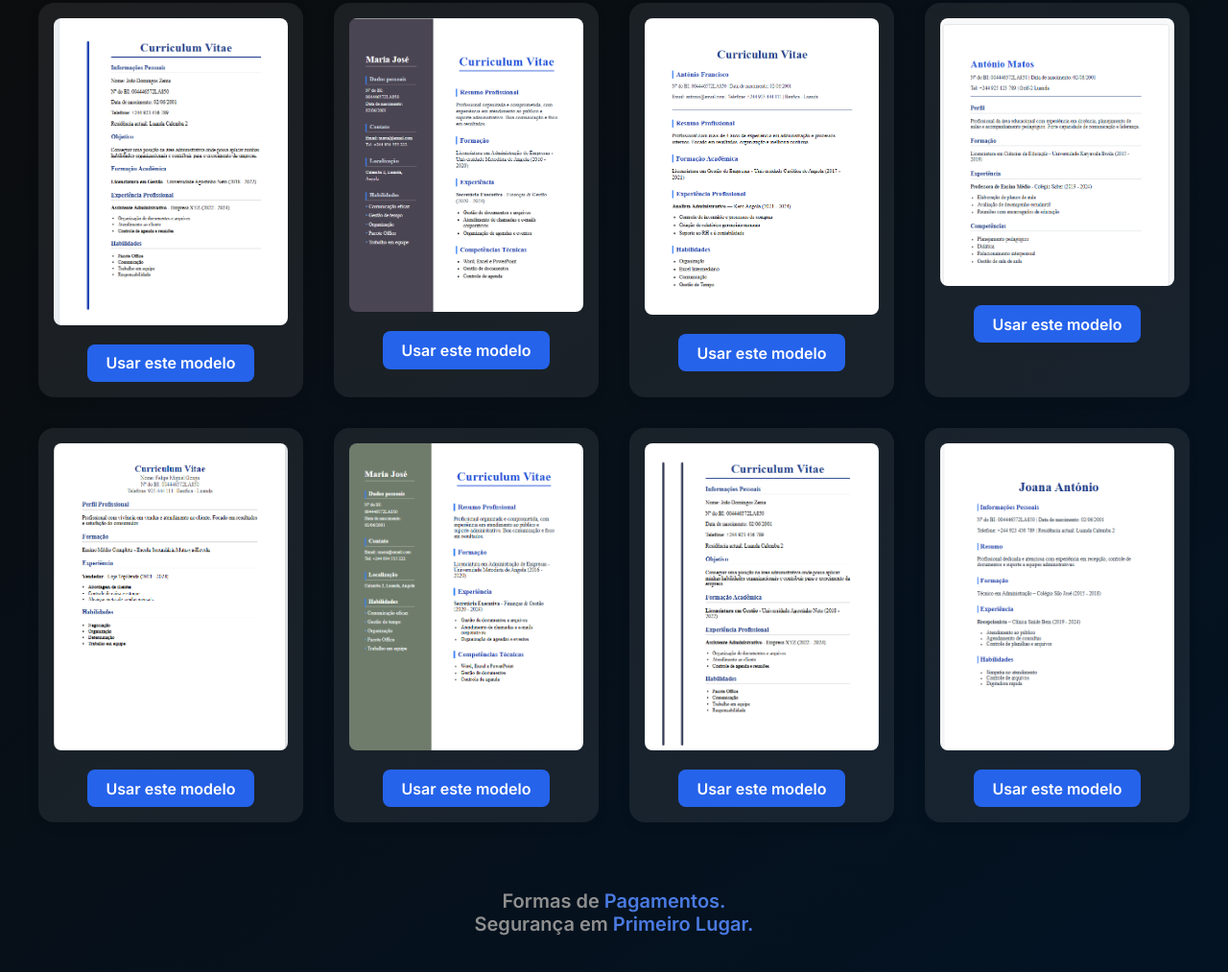
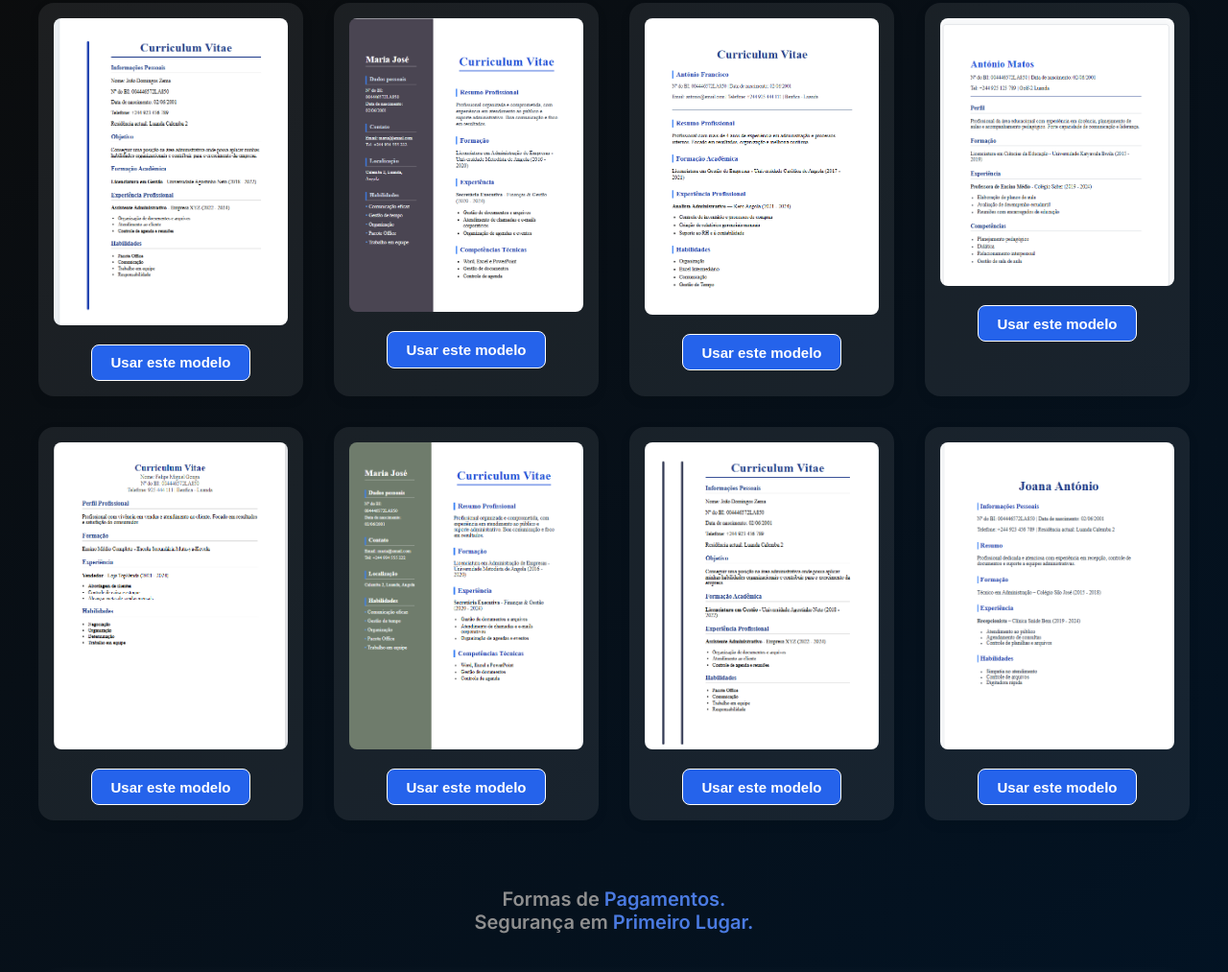
Before and after one commit to costanciodc/ServTec, a plain HTML site: page escolher-modelo.html in a window 1280 px wide. Shown: the part 159-1172 px from the top of the page at 96% size. Drawn offline with Linux system fonts and the light colour scheme.

Commit message:
Update escolher-modelo.html

```diff
--- a/escolher-modelo.html
+++ b/escolher-modelo.html
@@ -46,7 +46,7 @@
       margin-bottom: 1rem;
     }
 
-    .modelo a {
+    .modelo .btn {
       display: inline-block;
       background: #2563eb;
       color: white;
@@ -55,10 +55,13 @@
       text-decoration: none;
       font-weight: 600;
       transition: background 0.2s ease;
+      border: 1px solid #ffffff;
+      font-size: 15px;
+      cursor: pointer;
     }
 
-    .modelo a:hover {
-      background: #1e40af;
+    .modelo .btn:hover {
+      background: #131c3a;
     }
 
     .grid {
@@ -98,15 +101,7 @@
       text-decoration: none;
       padding: 0.5rem 1rem;
     }
-    .card a {
-      display: inline-block;
-      padding: 0.5rem 1rem;
-      background: #1d4ed8;
-      color: white;
-      border-radius: 0.5rem;
-      text-decoration: none;
-      font-weight: 600;
-    }
+
     header {
       text-align: center;
       margin-bottom: 2rem;
@@ -149,35 +144,35 @@
   <div class="modelos">
     <div class="modelo">
       <img src="modelos/cv1.png" alt="Modelo 1">
-      <a href="editor.html?modelo=cv1">Usar este modelo</a>
+      <button class="btn" onclick="escolherModelo(1)">Usar este modelo</button>
     </div>
     <div class="modelo">
       <img src="modelos/cv2.png" alt="Modelo 2">
-      <a href="editor.html?modelo=cv2">Usar este modelo</a>
+      <button class="btn" onclick="escolherModelo(2)">Usar este modelo</button>
     </div>
     <div class="modelo">
       <img src="modelos/cv3.png" alt="Modelo 3">
-      <a href="editor.html?modelo=cv3">Usar este modelo</a>
+      <button class="btn" onclick="escolherModelo(3)">Usar este modelo</button>
     </div>
     <div class="modelo">
       <img src="modelos/cv4.png" alt="Modelo 4">
-      <a href="editor.html?modelo=cv4">Usar este modelo</a>
+      <button class="btn" onclick="escolherModelo(4)">Usar este modelo</button>
     </div>
     <div class="modelo">
       <img src="modelos/cv5.png" alt="Modelo 5">
-      <a href="editor.html?modelo=cv5">Usar este modelo</a>
+      <button class="btn" onclick="escolherModelo(5)">Usar este modelo</button>
     </div>
     <div class="modelo">
       <img src="modelos/cv6.png" alt="Modelo 6">
-      <a href="editor.html?modelo=cv6">Usar este modelo</a>
+      <button class="btn" onclick="escolherModelo(6)">Usar este modelo</button>
     </div>
     <div class="modelo">
       <img src="modelos/cv7.png" alt="Modelo 7">
-      <a href="editor.html?modelo=cv7">Usar este modelo</a>
+      <button class="btn" onclick="escolherModelo(7)">Usar este modelo</button>
     </div>
     <div class="modelo">
       <img src="modelos/cv8.png" alt="Modelo 8">
-      <a href="editor.html?modelo=cv8">Usar este modelo</a>
+      <button class="btn" onclick="escolherModelo(8)">Usar este modelo</button>
     </div>
   </div>
   <section class="recomendados">
@@ -269,5 +264,12 @@ Nosso sistema valida em poucos segundos e o seu serviço é liberado automaticam
     &copy; 2025 ServTec.ao. Feito para Angola. <br>
     Todos os Direitos Reservados
   </footer>
+  <script>
+function escolherModelo(modelo) {
+  const urlParams = new URLSearchParams(window.location.search);
+  const servico = urlParams.get("servico"); // pega o serviço da URL
+  window.location.href = `pagina-pagamento.html?servico=${servico}&modelo=${modelo}`;
+}
+</script>
 </body>
 </html>
```
